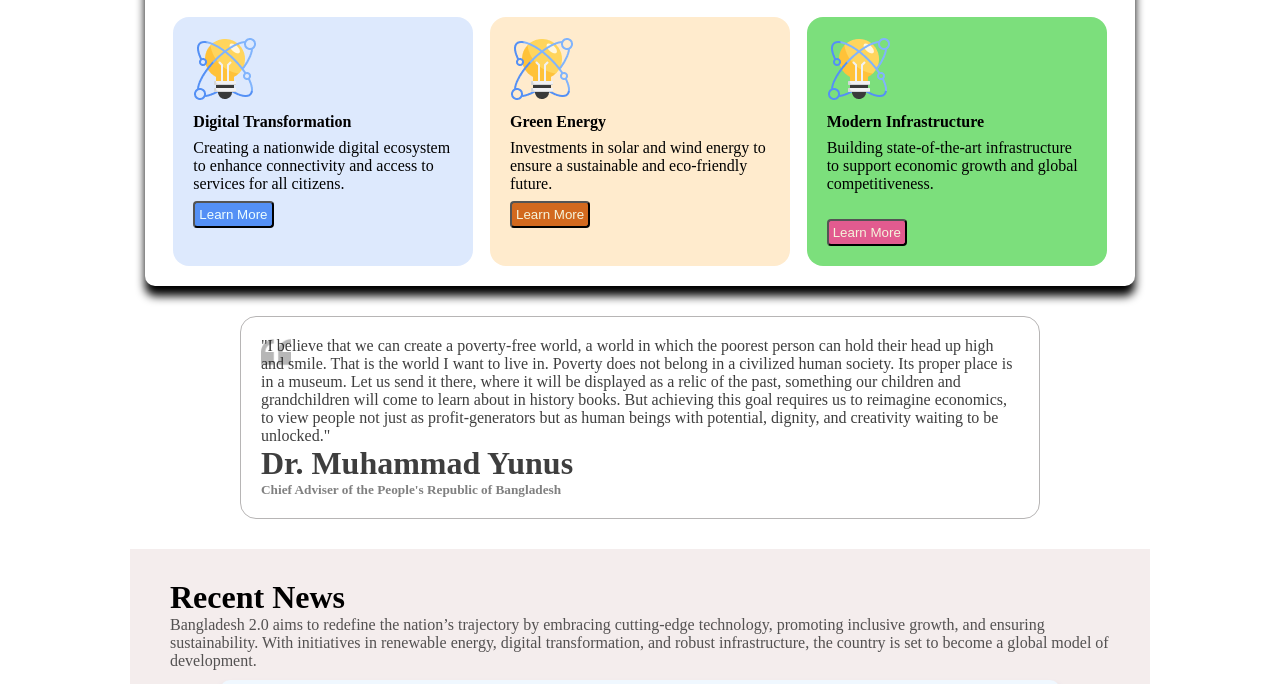
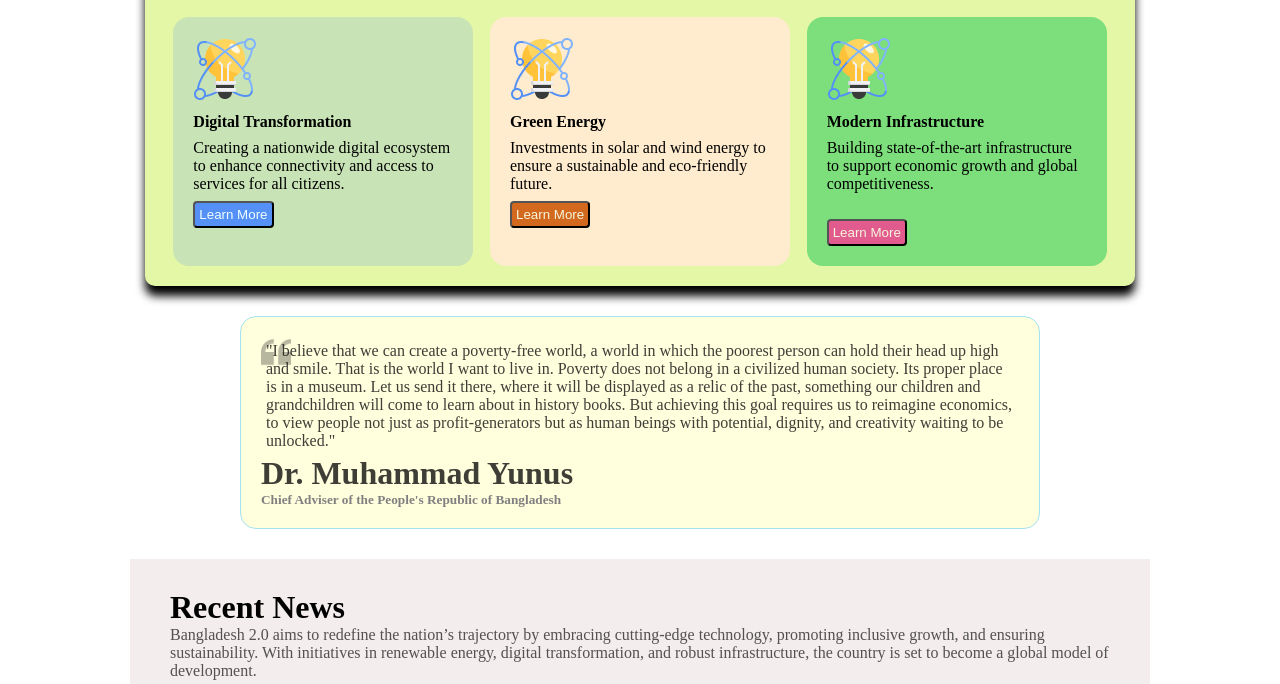
Before and after one commit to dilruba-sarker/B11A1--my--assignment-1, a plain HTML site: page index.html in a window 1280 px wide. Shown: the part 604-1288 px from the top of the page. Drawn offline with Linux system fonts and the light colour scheme.

Commit message:
7th commit done

```diff
--- a/style.css
+++ b/style.css
@@ -61,7 +61,7 @@ background: rgb(0, 106, 80);
     width:300px
 }
 .vision-section{
-    background-color: rgb(255, 255, 255);
+    background-color: rgb(228, 247, 166);
     border-radius: 10px;
     width: 950px;
     margin: 0 auto;
@@ -266,9 +266,10 @@ border: 1px solid rgba(14, 14, 14, 0.15);
     #input2{
         width: 400px;
         margin: 10px auto;
-        padding: 8px;
+        padding: 10px;
 
        border: none;
+       border-radius:5px ;
     }
 
       #input1::placeholder{
@@ -299,10 +300,10 @@ background-color:rgb(147, 249, 242);
 border: 1px solid rgba(14, 14, 14, 0.15);
 border-radius: 16px;
 
-background: rgb(255, 255, 255);
+background: rgb(255, 254, 221);
         width:800px;
         margin:30px auto ;
-        border: 1px solid rgb(183, 181, 181);
+        border: 1px solid rgb(164, 225, 242);
         padding: 20px;
         color: rgba(14, 14, 14, 0.8);
 font-family: Fira Sans;
@@ -311,8 +312,9 @@ font-family: Fira Sans;
     background-image: url('./assets/quote-bg.png');
     background-repeat: no-repeat;
    background-size: 30px;
-   background-position: inherit;
+   background-position:unset;
    font-size: 16px;
+   padding:5px ;
 }
 .quation-section h5{
     color: grey;
```
